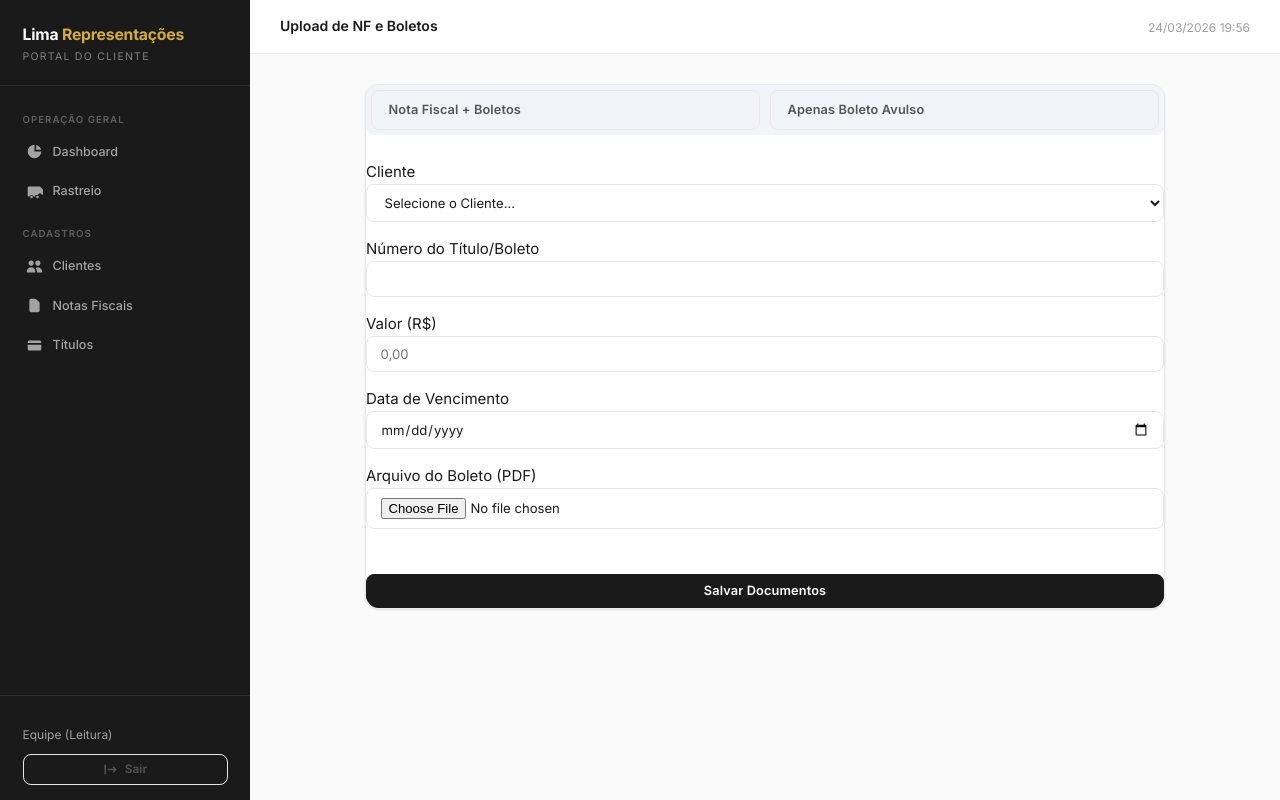
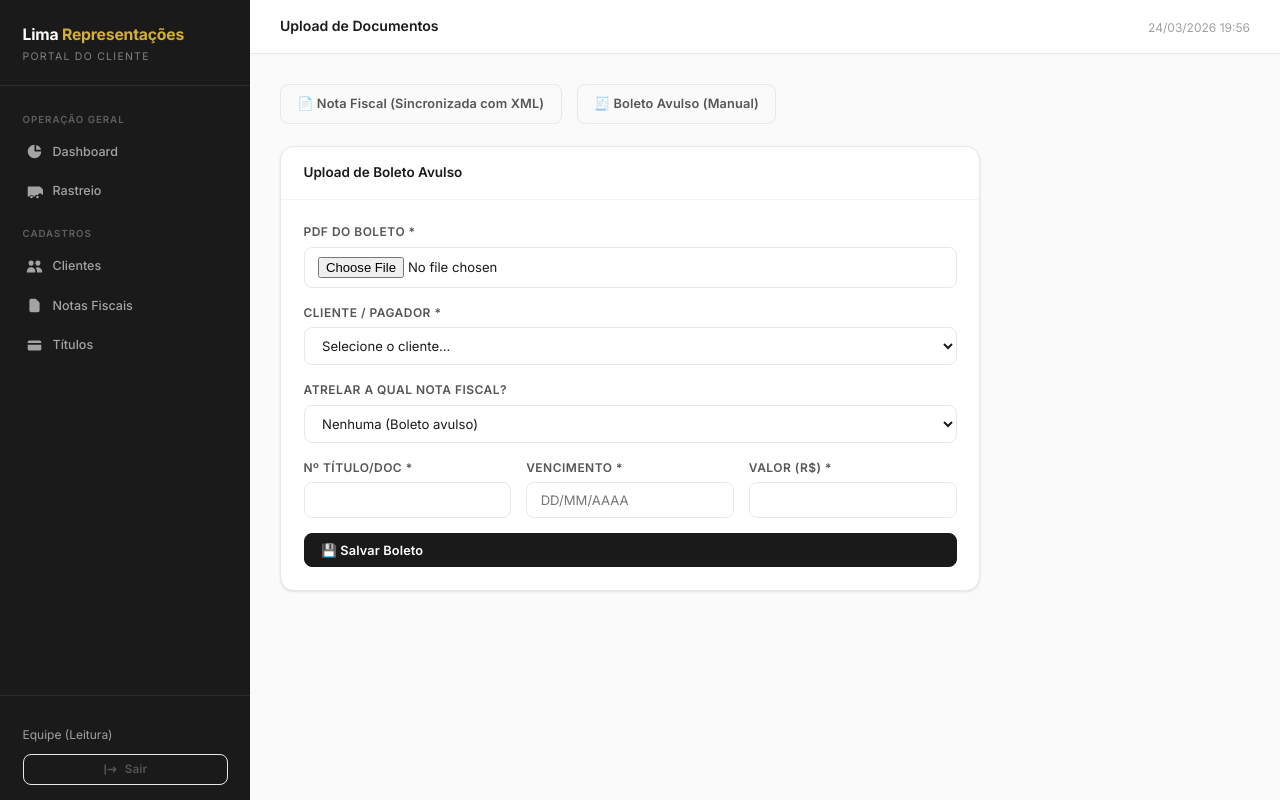
Before and after one commit to vitorjaoo/newreprastreio, a Flask app: template templates/admin/upload.html in a window 1280 px wide. Run offline with Flask 3, Linux system fonts and the light colour scheme; the template is opened without the code that fills it: most values are stand-ins (such as "Sample title", 1, 10 or a date in 2020).

Commit message:
Update upload.html

```diff
--- a/templates/admin/upload.html
+++ b/templates/admin/upload.html
@@ -1,140 +1,265 @@
 {% extends "base.html" %}
-
-{% block title %}Upload de Documentos{% endblock %}
-{% block page_title %}Upload de NF e Boletos{% endblock %}
+{% block title %}Upload{% endblock %}
+{% block page_title %}Upload de Documentos{% endblock %}
 
 {% block content %}
-<div class="card" style="max-width: 800px; margin: 0 auto;">
-    <div style="display: flex; gap: 10px; margin-bottom: 25px; background: #f1f5f9; padding: 5px; border-radius: 8px;">
-        <a href="?tipo=nf" class="btn {% if tipo_ativo == 'nf' %}btn-primary{% else %}btn-outline{% endif %}" style="flex:1; text-align:center">Nota Fiscal + Boletos</a>
-        <a href="?tipo=boleto" class="btn {% if tipo_ativo == 'boleto' %}btn-primary{% else %}btn-outline{% endif %}" style="flex:1; text-align:center">Apenas Boleto Avulso</a>
+<div style="max-width:700px">
+
+<div style="display:flex;gap:1rem;margin-bottom:1.5rem">
+  <a href="{{ url_for('admin_upload') }}?tipo=nf"
+     class="btn {{ 'btn-primary' if tipo_ativo == 'nf' else 'btn-outline' }}">
+    📄 Nota Fiscal (Sincronizada com XML)
+  </a>
+  <a href="{{ url_for('admin_upload') }}?tipo=boleto"
+     class="btn {{ 'btn-primary' if tipo_ativo == 'boleto' else 'btn-outline' }}">
+    🧾 Boleto Avulso (Manual)
+  </a>
 </div>
 
-    <form method="POST" enctype="multipart/form-data" id="form-upload">
-        <input type="hidden" name="tipo" value="{{ tipo_ativo }}">
+{% if tipo_ativo == 'nf' %}
+<div class="card">
+  <div class="card-header">
+    <span class="card-title">Cadastrar Nota Fiscal e Boletos</span>
+    <span id="status-xml" style="font-size:.78rem"></span>
+  </div>
+  <div class="card-body">
+    <form method="POST" enctype="multipart/form-data" id="form-nf">
+      <input type="hidden" name="tipo" value="nf">
+
+      <div style="display:grid;grid-template-columns:1fr 1fr;gap:1rem;margin-bottom:1rem">
+        <div class="form-group" style="margin-bottom:0">
+          <label class="form-label">PDF da NF * <span style="color:var(--gray-400)">(apenas PDF)</span></label>
+          <input type="file" name="arquivo" class="form-control" accept="application/pdf" required>
+        </div>
+        <div class="form-group" style="margin-bottom:0">
+          <label class="form-label">XML da NF * <span style="color:var(--gray-400)">(Auto-preenchimento)</span></label>
+          <input type="file" id="xml" class="form-control" accept=".xml">
+        </div>
+      </div>
+
+      <button type="button" class="btn btn-outline" onclick="extrairXML()" id="btn-extrair-xml" style="width:100%;margin-bottom:1.5rem; background-color: var(--primary); color: white; border-color: var(--primary);">
+        ⚡ Ler XML e Puxar Boletos
+        <span id="loading-xml" style="display:none;margin-left:.5rem">⏳ Processando...</span>
+      </button>
 
       <div class="form-group">
-            <label>Cliente</label>
-            <select name="cliente_id" class="form-control" required>
-                <option value="">Selecione o Cliente...</option>
+        <label class="form-label">Cliente (Destinatário) *</label>
+        <select name="cliente_id" id="cliente-nf" class="form-control" required>
+          <option value="">Selecione o cliente...</option>
           {% for c in clientes %}
-                    <option value="{{ c.id }}">{{ c.nome }} ({{ c.cnpj }})</option>
+            <option value="{{ c.id }}" data-cnpj="{{ c.cnpj }}">{{ c.nome }} ({{ c.cnpj }})</option>
           {% endfor %}
         </select>
       </div>
 
-        {% if tipo_ativo == 'nf' %}
-            <div style="background: #f8fafc; border: 1px dashed #cbd5e0; padding: 15px; border-radius: 8px; margin-bottom: 20px;">
-                <label style="display: block; font-weight: 600; margin-bottom: 10px;">Importar dados via XML (Opcional)</label>
-                <input type="file" id="xml_file" accept=".xml" class="form-control" style="background: white;">
-                <small class="text-muted">Isso preencherá os campos de número, valor e boletos automaticamente.</small>
-            </div>
-
-            <div class="grid" style="display: grid; grid-template-columns: 1fr 1fr; gap: 15px;">
+      <div style="display:grid;grid-template-columns:1fr 1fr 1fr;gap:1rem">
         <div class="form-group">
-                    <label>Número da NF</label>
+          <label class="form-label">Nº da NF *</label>
           <input type="text" name="numero_nf" id="numero_nf" class="form-control" required>
         </div>
         <div class="form-group">
-                    <label>Valor Total (R$)</label>
-                    <input type="text" name="valor" id="valor_nf" class="form-control" placeholder="0,00" required>
+          <label class="form-label">Data Emissão *</label>
+          <input type="text" name="data_emissao" id="data_emissao" class="form-control" placeholder="DD/MM/AAAA" required>
         </div>
         <div class="form-group">
-                    <label>Data de Emissão</label>
-                    <input type="date" name="data_emissao" id="data_emissao" class="form-control" required>
+          <label class="form-label">Valor (R$) *</label>
+          <input type="number" step="0.01" name="valor" id="valor" class="form-control" required>
+        </div>
+      </div>
+
+      <div style="display:grid;grid-template-columns:1fr 1fr;gap:1rem">
+        <div class="form-group">
+          <label class="form-label">Transportadora</label>
+          <input type="text" name="transportadora" id="transportadora" class="form-control">
         </div>
         <div class="form-group">
-                    <label>Representada</label>
+          <label class="form-label">Representada</label>
           <input type="text" name="representada" id="representada" class="form-control">
         </div>
       </div>
 
+      <div style="display:grid;grid-template-columns:1fr 1fr;gap:1rem">
         <div class="form-group">
-                <label>PDF da Nota Fiscal</label>
-                <input type="file" name="arquivo" accept=".pdf" class="form-control" required>
+          <label class="form-label">Código Rastreio (se houver)</label>
+          <input type="text" name="codigo_rastreio" id="codigo_rastreio" class="form-control">
+        </div>
+        <div class="form-group">
+          <label class="form-label">Status</label>
+          <select name="status" class="form-control">
+            <option value="ativo">Ativo (Pendente)</option>
+            <option value="concluido">Entregue</option>
+            <option value="cancelado">Cancelado</option>
+          </select>
+        </div>
       </div>
 
-            <div id="container-boletos" style="margin-top: 25px; padding-top: 20px; border-top: 2px solid #e2e8f0;">
-                <h4 style="margin-bottom: 15px;">Anexar Boletos (Duplicatas)</h4>
-                <div id="lista-boletos"></div>
-                <button type="button" class="btn btn-outline btn-sm" onclick="addBoleto()">+ Adicionar Boleto</button>
+      <div class="form-group">
+        <label class="form-label">Observação Interna</label>
+        <input type="text" name="observacao" class="form-control" placeholder="Ex: Carga frágil">
       </div>
+
+      <div id="boletos-container" style="display:none; margin-top: 1.5rem; padding-top:1.5rem; border-top: 2px dashed var(--gray-300);">
+      </div>
+
+      <button type="submit" class="btn btn-primary" style="width:100%; margin-top:1rem; padding:0.8rem; font-size:1.1rem">
+        💾 Salvar NF e Boletos Atrelados
+      </button>
+    </form>
+  </div>
+</div>
+
 {% else %}
+<div class="card">
+  <div class="card-header"><span class="card-title">Upload de Boleto Avulso</span></div>
+  <div class="card-body">
+    <form method="POST" enctype="multipart/form-data" id="form-boleto">
+      <input type="hidden" name="tipo" value="boleto">
       <div class="form-group">
-                <label>Número do Título/Boleto</label>
-                <input type="text" name="numero_titulo" class="form-control" required>
+        <label class="form-label">PDF do Boleto *</label>
+        <input type="file" name="arquivo" id="pdf-boleto" class="form-control" accept="application/pdf" required>
+      </div>
+
+      <div class="form-group">
+        <label class="form-label">Cliente / Pagador *</label>
+        <select name="cliente_id" id="cliente-bol" class="form-control" onchange="carregarNFs(this.value, 'nf-bol')" required>
+          <option value="">Selecione o cliente...</option>
+          {% for c in clientes %}
+            <option value="{{ c.id }}" data-cnpj="{{ c.cnpj }}">{{ c.nome }} ({{ c.cnpj }})</option>
+          {% endfor %}
+        </select>
       </div>
       <div class="form-group">
-                <label>Valor (R$)</label>
-                <input type="text" name="valor" class="form-control" placeholder="0,00" required>
+        <label class="form-label">Atrelar a qual Nota Fiscal?</label>
+        <select name="nf_id" id="nf-bol" class="form-control">
+          <option value="">Nenhuma (Boleto avulso)</option>
+        </select>
+      </div>
+      <div style="display:grid;grid-template-columns:1fr 1fr 1fr;gap:1rem">
+        <div class="form-group">
+          <label class="form-label">Nº Título/Doc *</label>
+          <input type="text" name="numero_titulo" id="numero_titulo" class="form-control" required>
         </div>
         <div class="form-group">
-                <label>Data de Vencimento</label>
-                <input type="date" name="vencimento" class="form-control" required>
+          <label class="form-label">Vencimento *</label>
+          <input type="text" name="vencimento" id="venc_bol" class="form-control" placeholder="DD/MM/AAAA" required>
         </div>
         <div class="form-group">
-                <label>Arquivo do Boleto (PDF)</label>
-                <input type="file" name="arquivo" accept=".pdf" class="form-control" required>
+          <label class="form-label">Valor (R$) *</label>
+          <input type="number" step="0.01" name="valor" id="valor_bol" class="form-control" required>
+        </div>
+      </div>
+      <button type="submit" class="btn btn-primary" style="width:100%">💾 Salvar Boleto</button>
+    </form>
+  </div>
 </div>
 {% endif %}
+</div>
+{% endblock %}
 
-        <button type="submit" class="btn btn-primary btn-full" style="margin-top: 30px;">Salvar Documentos</button>
-    </form>
-</div>
+{% block scripts %}
+<script>
+// ── Extração XML Nativa + Geração das Abas dos Boletos ──────────────────────
+async function extrairXML() {
+  const loading = document.getElementById('loading-xml');
+  const status = document.getElementById('status-xml');
+  const fileInput = document.getElementById('xml');
 
-<script>
-let boletoCount = 0;
-
-function addBoleto(dados = null) {
-    const div = document.createElement('div');
-    div.className = 'card';
-    div.style = 'background: #f8fafc; margin-bottom: 10px; padding: 15px; position: relative;';
-    div.innerHTML = `
-        <div style="display: grid; grid-template-columns: 1fr 1fr 1fr; gap: 10px;">
-            <input type="text" name="dup_num_${boletoCount}" placeholder="Nº Boleto" class="form-control" value="${dados ? dados.numero : ''}" required>
-            <input type="text" name="dup_val_${boletoCount}" placeholder="Valor R$" class="form-control" value="${dados ? dados.valor : ''}" required>
-            <input type="date" name="dup_venc_${boletoCount}" class="form-control" value="${dados ? dados.vencimento : ''}" required>
-        </div>
-        <input type="file" name="pdf_boleto_${boletoCount}" accept=".pdf" class="form-control" style="margin-top: 10px;" required>
-        <button type="button" onclick="this.parentElement.remove()" style="position: absolute; top: 5px; right: 5px; background: none; border: none; color: red; cursor: pointer;">&times;</button>
-    `;
-    document.getElementById('lista-boletos').appendChild(div);
-    boletoCount++;
+  if (!fileInput.files.length) {
+    alert('Selecione um arquivo XML primeiro.');
+    return;
   }
 
-// 🔹 MÁSCARA DE MOEDA EM TEMPO REAL 🔹
-function mascaraMoeda(event) {
-    let elemento = event.target;
-    let valor = elemento.value.replace(/\D/g, '');
-    if (valor === '') { elemento.value = ''; return; }
-    valor = (parseInt(valor) / 100).toFixed(2) + '';
-    valor = valor.replace(".", ",").replace(/(\d)(?=(\d{3})+(?!\d))/g, "$1.");
-    elemento.value = valor;
+  loading.style.display = 'inline-block';
+  status.textContent = '';
+  document.getElementById('boletos-container').style.display = 'none';
+  document.getElementById('boletos-container').innerHTML = '';
+
+  try {
+    const fd = new FormData();
+    fd.append('xml', fileInput.files[0]);
+
+    const res = await fetch('/admin/extrair-xml', { method: 'POST', body: fd });
+    const dados = await res.json();
+
+    if (dados.sucesso) {
+      document.getElementById('numero_nf').value = dados.numero_nf || '';
+      document.getElementById('valor').value = dados.valor || '';
+      document.getElementById('data_emissao').value = dados.data_emissao || '';
+      document.getElementById('transportadora').value = dados.transportadora || '';
+      document.getElementById('representada').value = dados.representada || '';
+
+      // Auto-selecionar cliente
+      let clienteEncontrado = false;
+      if (dados.cnpj) {
+        const cnpjLimpo = dados.cnpj.replace(/\D/g, '');
+        const opts = document.getElementById('cliente-nf').options;
+        for (let i = 0; i < opts.length; i++) {
+          const optCnpj = (opts[i].dataset.cnpj || '').replace(/\D/g, '');
+          if (optCnpj === cnpjLimpo) {
+            document.getElementById('cliente-nf').value = opts[i].value;
+            clienteEncontrado = true;
+            break;
+          }
+        }
       }
 
-document.addEventListener('input', function (e) {
-    if (e.target && e.target.name && (e.target.name.includes('valor') || e.target.name.includes('val'))) {
-        mascaraMoeda(e);
+      if (clienteEncontrado) {
+        status.textContent = '✅ XML lido — cliente identificado!';
+        status.style.color = 'var(--success)';
+      } else {
+        status.textContent = '✅ XML lido — selecione o cliente manualmente';
+        status.style.color = 'var(--warning)';
       }
+
+      // GERAR OS CAMPOS PARA OS BOLETOS
+      if (dados.duplicatas && dados.duplicatas.length > 0) {
+        const boletosContainer = document.getElementById('boletos-container');
+        let html = '<div class="alert alert-info" style="margin-bottom:1rem;">📋 <b>XML Lido:</b> Encontramos ' + dados.duplicatas.length + ' parcela(s). Anexe os PDFs dos boletos correspondentes abaixo:</div>';
+
+        dados.duplicatas.forEach((dup, i) => {
+          html += `
+            <div class="card" style="margin-bottom:1rem; padding:1rem; border:1px solid var(--gray-300); box-shadow:none; background:#f8fafc;">
+              <strong style="color:var(--primary); font-size:1.1rem;">Parcela ${dup.numero}</strong> <br>
+              <span style="font-size:0.9rem; color:var(--gray-600)">Vencimento: <b>${dup.vencimento}</b> | Valor: <b>R$ ${parseFloat(dup.valor).toFixed(2)}</b></span>
+
+              <div style="margin-top:0.75rem">
+                <label class="form-label" style="font-size:0.85rem;">PDF do Boleto desta parcela *</label>
+                <input type="file" name="pdf_boleto_${i}" accept="application/pdf" class="form-control" required>
+                <input type="hidden" name="dup_num_${i}" value="${dup.numero}">
+                <input type="hidden" name="dup_venc_${i}" value="${dup.vencimento}">
+                <input type="hidden" name="dup_val_${i}" value="${dup.valor}">
+              </div>
+            </div>
+          `;
         });
 
-// Extração de XML
-document.getElementById('xml_file')?.addEventListener('change', function(e) {
-    const file = e.target.files[0];
-    if (!file) return;
-    const formData = new FormData();
-    formData.append('xml', file);
-    fetch('/admin/extrair-xml', { method: 'POST', body: formData })
-        .then(r => r.json())
-        .then(data => {
-            if (data.sucesso) {
-                document.getElementById('numero_nf').value = data.numero_nf;
-                document.getElementById('valor_nf').value = data.valor;
-                document.getElementById('data_emissao').value = data.data_emissao;
-                document.getElementById('lista-boletos').innerHTML = '';
-                data.boletos.forEach(b => addBoleto(b));
+        boletosContainer.innerHTML = html;
+        boletosContainer.style.display = 'block';
       }
+
+    } else {
+      status.textContent = '⚠️ Erro no XML — preencha manualmente';
+      status.style.color = 'var(--danger)';
+    }
+  } catch(e) {
+    status.textContent = 'Erro de comunicação';
+    status.style.color = 'var(--danger)';
+  } finally {
+    loading.style.display = 'none';
+  }
+}
+
+// ── Carregar NFs do cliente (para o Boleto Avulso) ─────────────────────────
+async function carregarNFs(clienteId, selectId) {
+  const sel = document.getElementById(selectId);
+  if (!sel || !clienteId) return;
+  sel.innerHTML = '<option value="">Carregando...</option>';
+  const res = await fetch(`/admin/nfs-do-cliente/${clienteId}`);
+  const nfs = await res.json();
+  sel.innerHTML = '<option value="">Nenhuma (Boleto avulso)</option>';
+  nfs.forEach(n => {
+    sel.innerHTML += `<option value="${n.id}">NF ${n.numero_nf} (${n.data_emissao})</option>`;
   });
-});
+}
 </script>
 {% endblock %}
```
Lines whose indentation alone changed are shown as unchanged.
